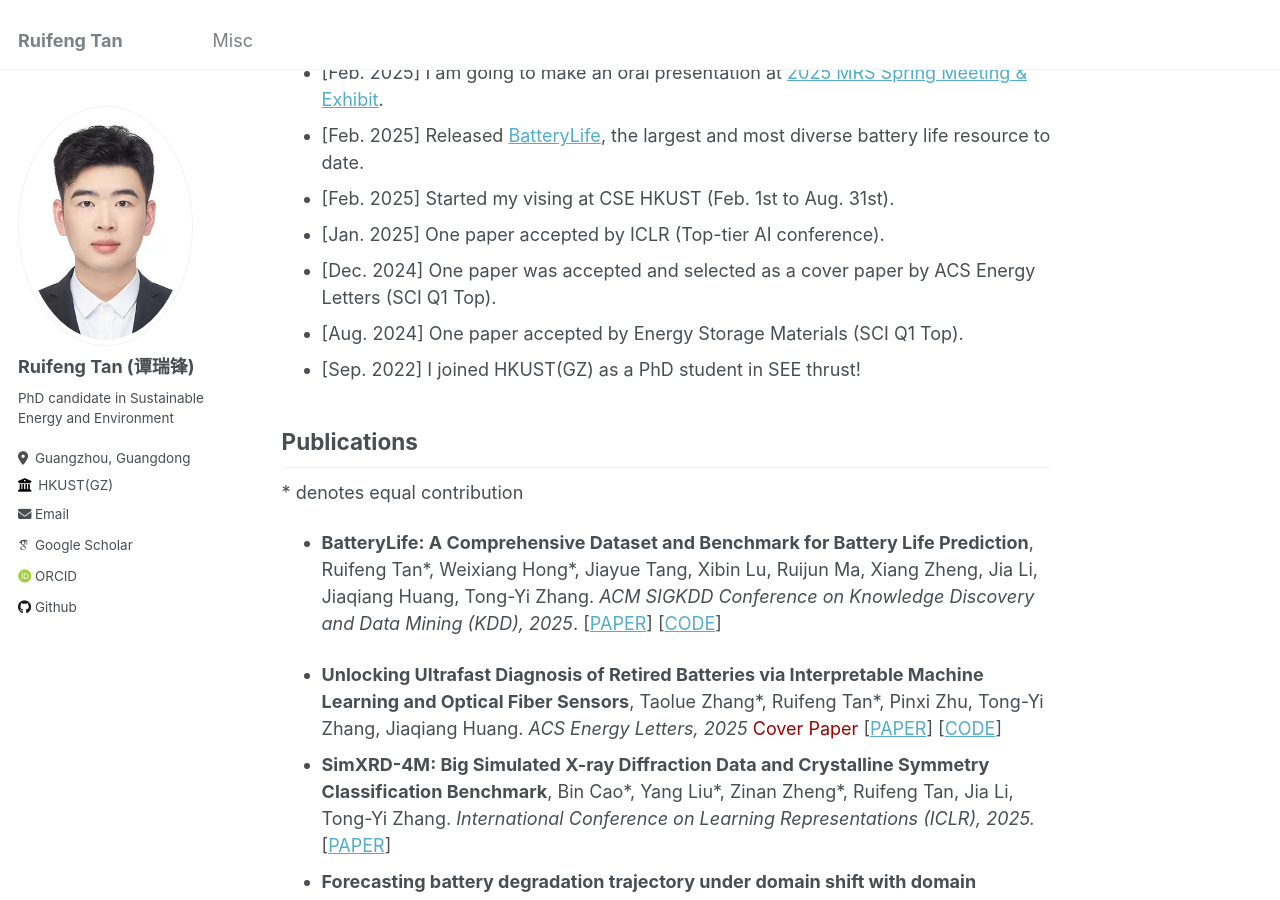
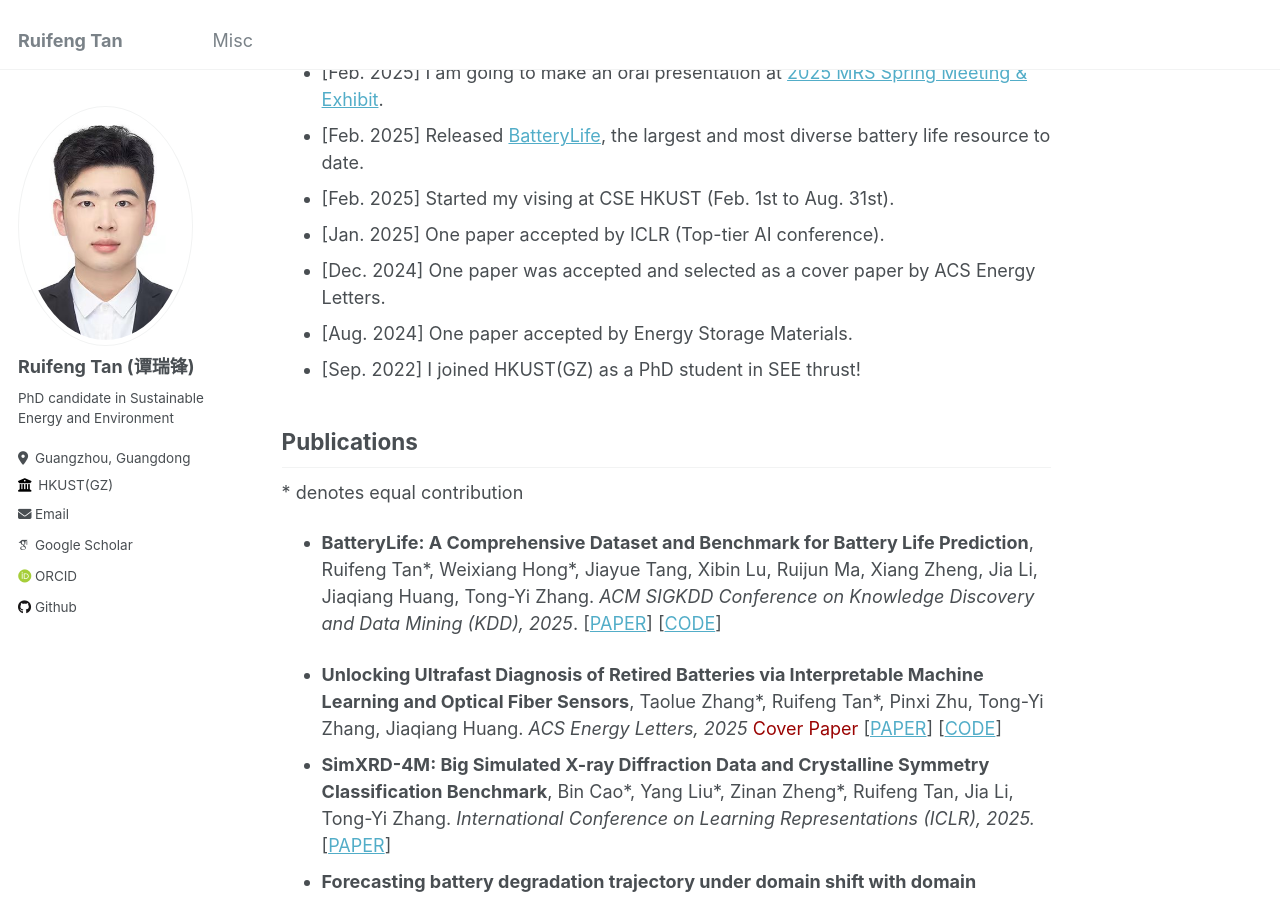
Before and after one commit to Ruifeng-Tan/Ruifeng-Tan.github.io, a Jekyll site: the page built from _pages/about.md, in a window 1280 px wide and 900 px high, scrolled down 562 px. Built offline with Jekyll 4.4.1, drawn with Linux system fonts in a browser that asks for light colours; some web fonts are replaced; some of the changed lines change nothing that is shown; some of the changed text lies outside the part shown.

Commit message:
update about

```diff
--- a/_pages/about.md
+++ b/_pages/about.md
@@ -20,8 +20,8 @@
 - [Feb. 2025] Released [BatteryLife](https://github.com/Ruifeng-Tan/BatteryLife), the largest and most diverse battery life resource to date.
 - [Feb. 2025] Started my vising at CSE HKUST (Feb. 1st to Aug. 31st).
 - [Jan. 2025] One paper accepted by ICLR (Top-tier AI conference).
-- [Dec. 2024] One paper was accepted and selected as a cover paper by ACS Energy Letters (SCI Q1 Top).
-- [Aug. 2024] One paper accepted by Energy Storage Materials (SCI Q1 Top).
+- [Dec. 2024] One paper was accepted and selected as a cover paper by ACS Energy Letters.
+- [Aug. 2024] One paper accepted by Energy Storage Materials.
 - [Sep. 2022] I joined HKUST(GZ) as a PhD student in SEE thrust!
 
 ## Publications
@@ -54,22 +54,6 @@
 
 Advisor: Prof. Tong-Yi Zhang, Prof. Jiaqiang Huang, and Prof. Jia Li
 
-**NLP Intern**  <img src="../images/zoom.png" alt="zoom Logo" width="80" style="vertical-align: middle;"/>
-Zoom
-
-November 2021 - February 2022
-
-Group: CCI Team
-
-**Research Assistant**  <img src="../images/CUHK.png" alt="CUHK Logo" width="45" style="vertical-align: middle;"/>
-Systems Engineering and Engineering Management
-
-The Chinese University of Hong Kong
-
-June 2021 - August 2021
-
-Advisor: Prof. Jeffrey Xu Yu
-
 **Undergraduate Student**  <img src="../images/WHU.png" alt="WHU Logo" width="40" style="vertical-align: middle;"/>
 Computer Science and Technology
 
```
